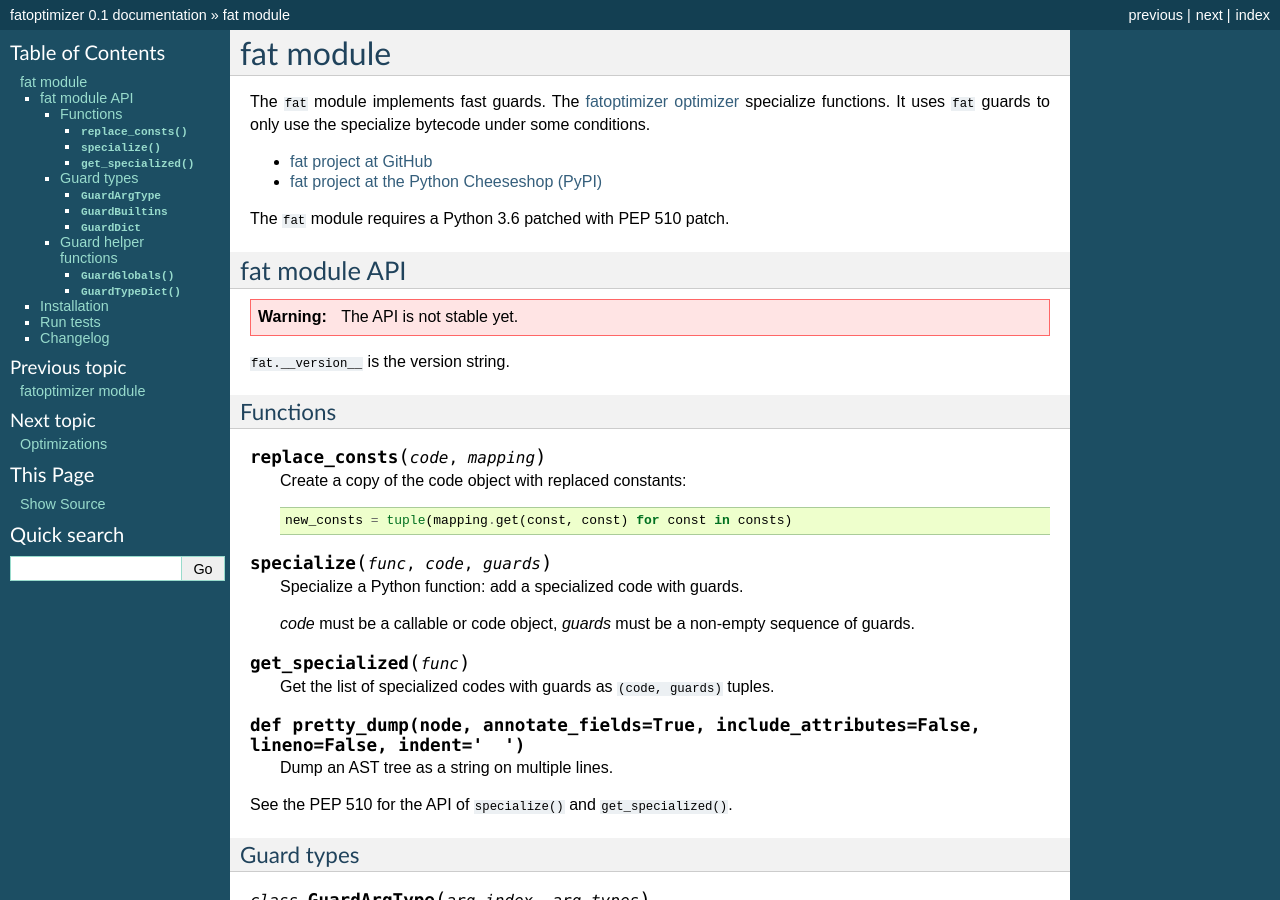
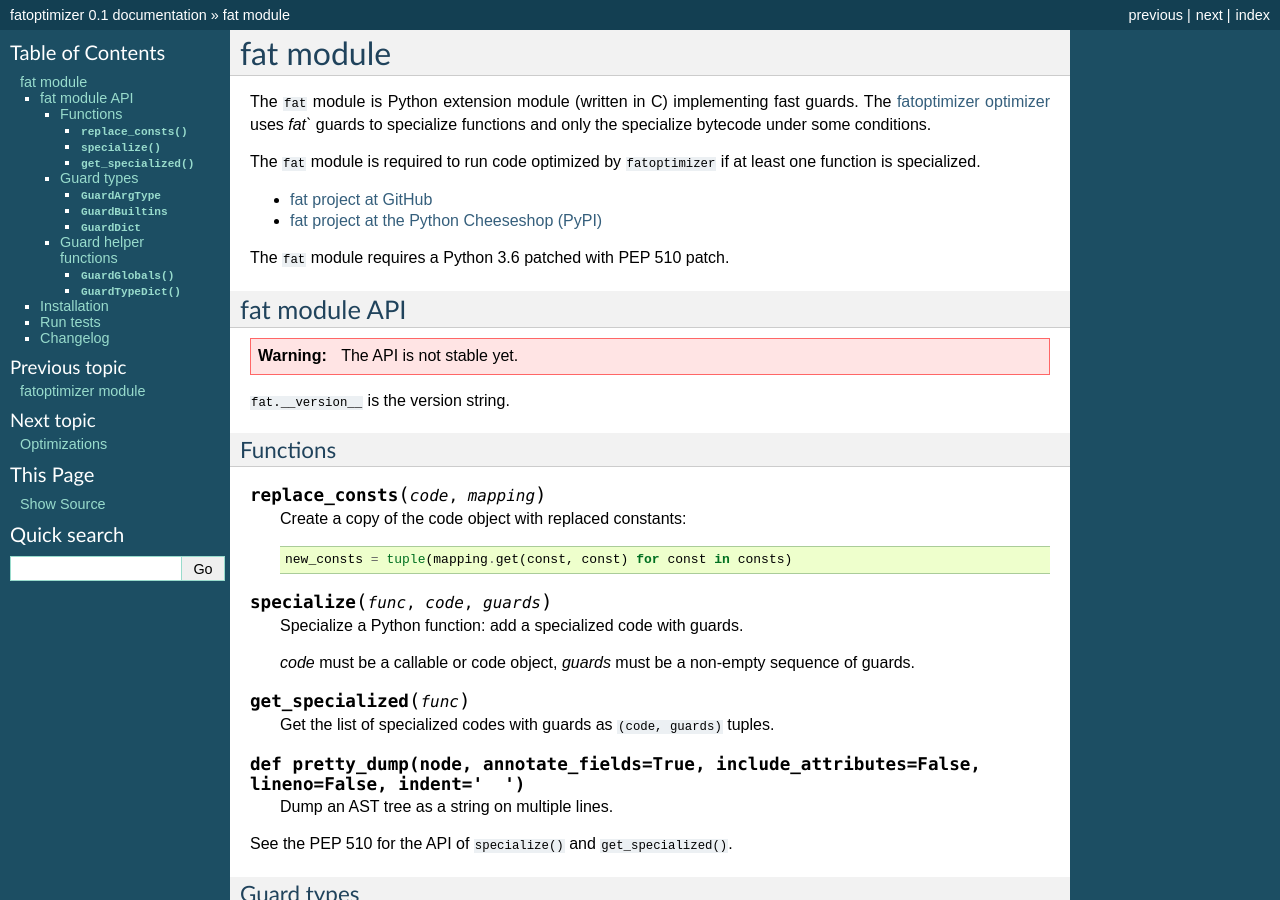
Before and after one commit to vstinner/fatoptimizer, a Sphinx documentation site: the page built from doc/fat.rst, in a window 1280 px wide and 900 px high. Built offline with Sphinx 7.4.7, drawn with Linux system fonts in a browser that asks for light colours.

Commit message:
doc: rephrase intro of the fat doc

```diff
--- a/doc/fat.rst
+++ b/doc/fat.rst
@@ -4,9 +4,12 @@
 fat module
 ++++++++++
 
-The ``fat`` module implements fast guards. The :ref:`fatoptimizer optimizer
-<fatoptimizer>` specialize functions. It uses ``fat`` guards to only use the
-specialize bytecode under some conditions.
+The ``fat`` module is Python extension module (written in C) implementing fast
+guards. The :ref:`fatoptimizer optimizer <fatoptimizer>` uses `fat`` guards to
+specialize functions and only the specialize bytecode under some conditions.
+
+The ``fat`` module is required to run code optimized by ``fatoptimizer`` if at
+least one function is specialized.
 
 * `fat project at GitHub
   <https://github.com/haypo/fat>`_
```
